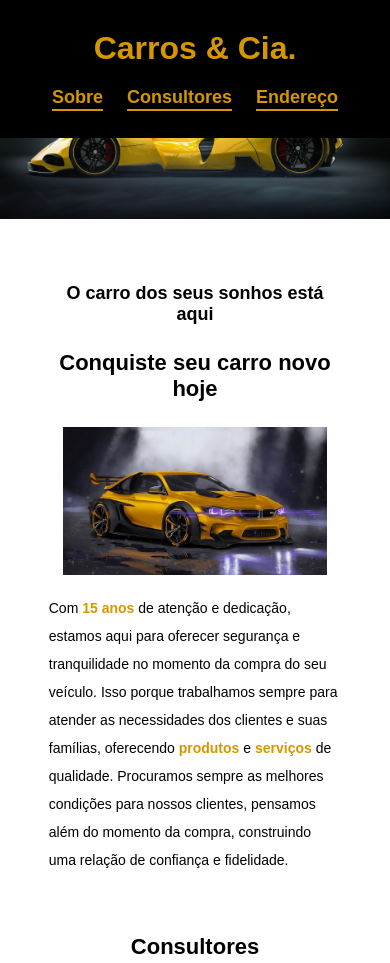
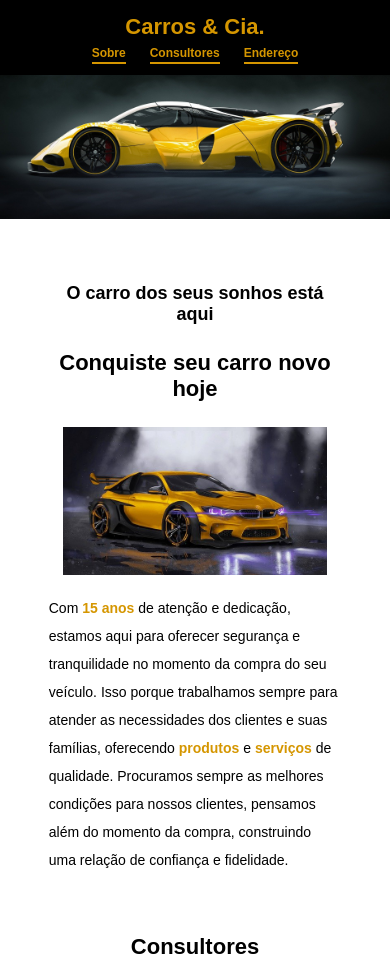
Before and after one commit to fernandes-th/carros, a plain HTML site: page index.html in a window 390 px wide. Shown: the top 963 px of the page. Drawn offline with Linux system fonts and the light colour scheme.

Commit message:
correção

```diff
--- a/style.css
+++ b/style.css
@@ -124,4 +124,15 @@ span a {
     .config-secao img {
         width: 90%;
     }
+
+    header {
+        height: 15px;
+        row-gap: 3px;
+    }
+    header h1 {
+        font-size: 22px;
+    }
+    .header-navegacao a {
+        font-size: 12px;
+    }
 }
```
